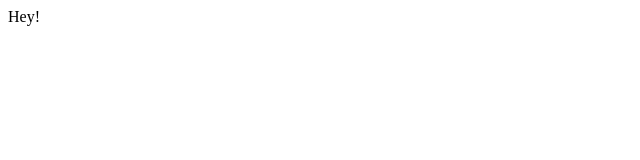
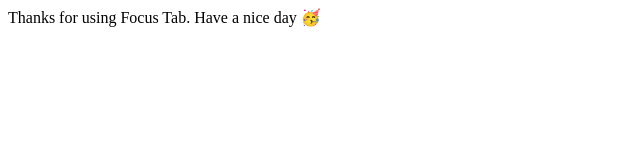
Before and after one commit to DanielWinning/FocusTab, a browser extension: page index.html in a window 1280 px wide. Shown: the whole page, without its empty margins (0-640 px from the left). Drawn offline with Linux system fonts and the light colour scheme.

Commit message:
updated popup

```diff
--- a/index.html
+++ b/index.html
@@ -4,6 +4,6 @@
 
 </head>
 <body>
-Hey!
+    Thanks for using Focus Tab. Have a nice day 🥳
 </body>
 </html>
```
